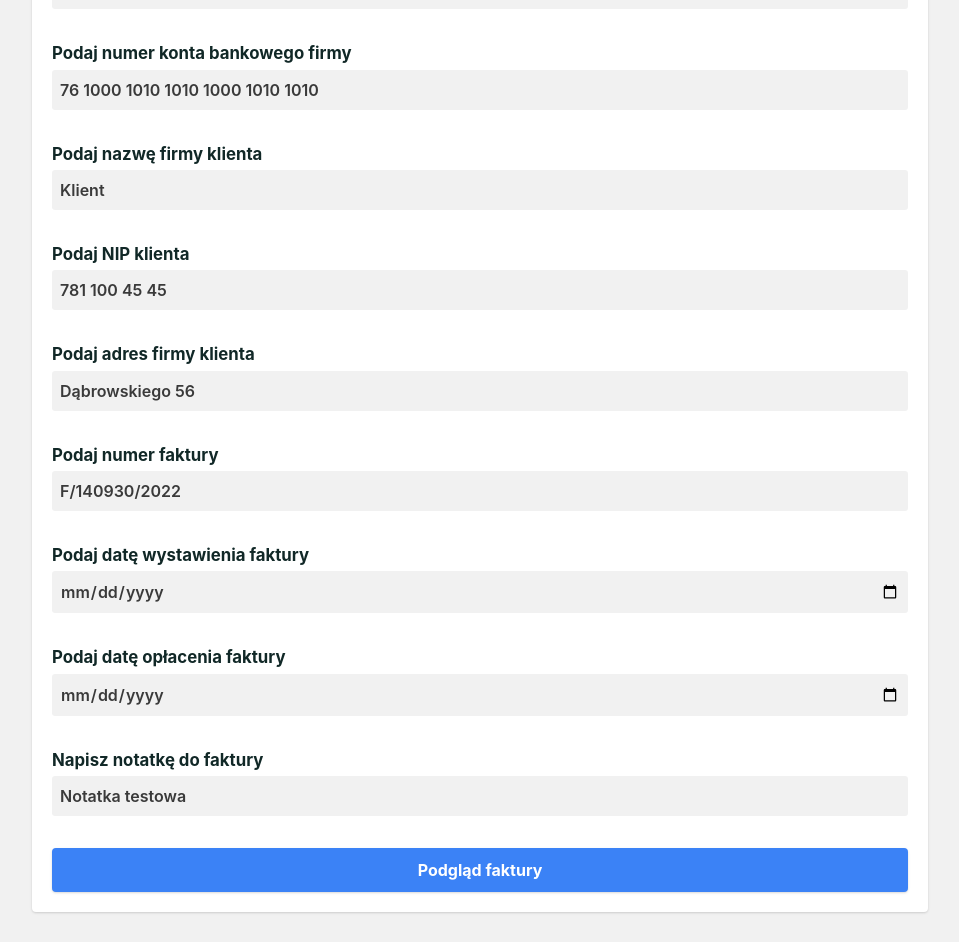
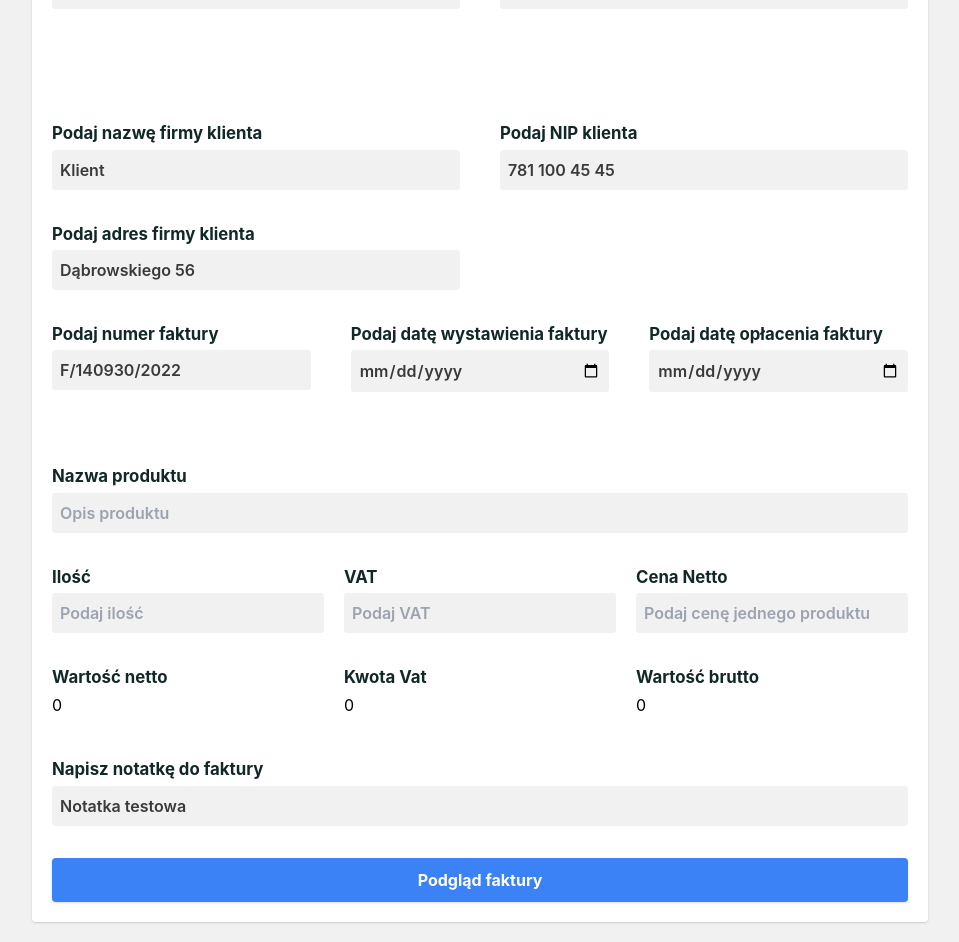
Before and after one commit to WestHumble/invoice, a React (Create React App) app: page / in a window 1280 px wide. Shown: the part 300-1242 px from the top of the page, without its empty margins (160-1119 px from the left). Built offline with nearby package versions, Linux system fonts and the light colour scheme.

Commit message:
Table form

```diff
--- a/package.json
+++ b/package.json
@@ -9,7 +9,7 @@
     "react": "^18.2.0",
     "react-dom": "^18.2.0",
     "react-icons": "^4.6.0",
-    "react-scripts": "^2.1.8",
+    "react-scripts": "^5.0.1",
     "uuid": "^9.0.0",
     "web-vitals": "^2.1.4"
   },
--- a/src/App.js
+++ b/src/App.js
@@ -8,6 +8,7 @@ import Table from "./components/Table";
 import MainDetails from "./components/MainDetails";
 import ClientDetails from "./components/ClientDetails";
 import Dates from "./components/Dates";
+import TableForm from "./components/TableForm";
 
 function App() {
   const [showInvoice, setShowInvoice] = useState(false);
@@ -25,16 +26,23 @@ function App() {
   const [invoiceDate, setInvoiceDate] = useState("");
   const [dueDate, setDueDate] = useState("");
   const [notes, setNotes] = useState("");
+  const [nazwa, setNazwa] = useState("");
+  const [ilosc, setIlosc] = useState("");
+  const [vat, setVat] = useState("");
+  const [cenaNetto, setCenaNetto] = useState("");
+  const [warNetto, setWarNetto] = useState("");
+  const [kwotaVat, setKwotaVat] = useState("");
+  const [warBrutto, setWarBrutto] = useState("");
 
   const handlePrint = () => {
     window.print();
   };
 
   useEffect(() => {
-    setName("DRS Design");
-    setNip("781 203 70 20");
-    setAddress("Mrowino");
-    setEmail("domsoj@gmail.com");
+    setName("FirmaX");
+    setNip("781 000 40 10");
+    setAddress("Poznań");
+    setEmail("testowy@gmail.com");
     setPhone("700200200");
     setBankName("PKO");
     setBankAccount("76 1000 1010 1010 1000 1010 1010");
@@ -61,7 +69,15 @@ function App() {
             invoiceDate={invoiceDate}
             dueDate={dueDate}
           />
-          <Table />
+          <Table
+            nazwa={nazwa}
+            ilosc={ilosc}
+            vat={vat}
+            cenaNetto={cenaNetto}
+            warNetto={warNetto}
+            kwotaVat={kwotaVat}
+            warBrutto={warBrutto}
+          />
           <Notes notes={notes} />
           <Footer
             name={name}
@@ -161,6 +177,8 @@ function App() {
               </div>
             </article>
 
+            <article className="md:grid grid-cols-2 gap-10">
+              <div className="flex flex-col">
                 <label htmlFor="bankName" className="font-bold">
                   Podaj nazwę banku firmy
                 </label>
@@ -173,7 +191,9 @@ function App() {
                   value={bankName}
                   onChange={(e) => setBankName(e.target.value)}
                 />
+              </div>
 
+              <div className="flex flex-col">
                 <label htmlFor="bankAccount" className="font-bold">
                   Podaj numer konta bankowego firmy
                 </label>
@@ -186,8 +206,12 @@ function App() {
                   value={bankAccount}
                   onChange={(e) => setBankAccount(e.target.value)}
                 />
+              </div>
+            </article>
 
             {/* Informacje o kliencie */}
+            <article className="md:grid grid-cols-2 gap-x-10 md:mt-20">
+              <div className="flex flex-col">
                 <label htmlFor="clientName" className="font-bold">
                   Podaj nazwę firmy klienta
                 </label>
@@ -200,7 +224,9 @@ function App() {
                   value={clientName}
                   onChange={(e) => setClientName(e.target.value)}
                 />
+              </div>
 
+              <div className="flex flex-col">
                 <label htmlFor="clientNip" className="font-bold">
                   Podaj NIP klienta
                 </label>
@@ -213,7 +239,8 @@ function App() {
                   value={clientNip}
                   onChange={(e) => setClientNip(e.target.value)}
                 />
-
+              </div>
+              <div className="flex flex-col">
                 <label htmlFor="clientAddress" className="font-bold">
                   Podaj adres firmy klienta
                 </label>
@@ -226,8 +253,12 @@ function App() {
                   value={clientAddress}
                   onChange={(e) => setClientAddress(e.target.value)}
                 />
+              </div>
+            </article>
 
             {/* Informacje o fakturze */}
+            <article className="grid grid-cols-3 gap-10">
+              <div className="flex flex-col">
                 <label htmlFor="invoiceNumber" className="font-bold">
                   Podaj numer faktury
                 </label>
@@ -240,7 +271,9 @@ function App() {
                   value={invoiceNumber}
                   onChange={(e) => setInvoiceNumber(e.target.value)}
                 />
+              </div>
 
+              <div className="flex flex-col">
                 <label htmlFor="invoiceDate" className="font-bold">
                   Podaj datę wystawienia faktury
                 </label>
@@ -253,7 +286,9 @@ function App() {
                   value={invoiceDate}
                   onChange={(e) => setInvoiceDate(e.target.value)}
                 />
+              </div>
 
+              <div className="flex flex-col">
                 <label htmlFor="dueDate" className="font-bold">
                   Podaj datę opłacenia faktury
                 </label>
@@ -266,6 +301,28 @@ function App() {
                   value={dueDate}
                   onChange={(e) => setDueDate(e.target.value)}
                 />
+              </div>
+            </article>
+
+            {/* Tabelka */}
+            <article>
+              <TableForm
+                nazwa={nazwa}
+                setNazwa={setNazwa}
+                ilosc={ilosc}
+                setIlosc={setIlosc}
+                vat={vat}
+                setVat={setVat}
+                cenaNetto={cenaNetto}
+                setCenaNetto={setCenaNetto}
+                warNetto={warNetto}
+                setWarNetto={setWarNetto}
+                kwotaVat={kwotaVat}
+                setKwotaVat={setKwotaVat}
+                warBrutto={warBrutto}
+                setWarBrutto={setWarBrutto}
+              />
+            </article>
 
             {/* Notatki */}
             <label htmlFor="notes" className="font-bold">
--- a/src/components/Notes.js
+++ b/src/components/Notes.js
@@ -2,7 +2,7 @@ import React from "react";
 
 export default function Notes({ notes }) {
   return (
-    <section className="mb-5">
+    <section className="mt-10 mb-5">
       <p className="lg:w-1/2 text-justify">{notes}</p>
     </section>
   );
--- a/src/components/Table.js
+++ b/src/components/Table.js
@@ -1,5 +1,38 @@
 import React from "react";
 
-export default function Table() {
-  return <div className="my-5">tabelka</div>;
+export default function Table({
+  nazwa,
+  ilosc,
+  vat,
+  cenaNetto,
+  warNetto,
+  kwotaVat,
+  warBrutto,
+}) {
+  return (
+    <table width="100%">
+      <thead>
+        <tr className="bg-gray-200">
+          <th>Nazwa</th>
+          <th>Ilość</th>
+          <th>Stawka VAT</th>
+          <th>Cenna netto</th>
+          <th>Wartość netto</th>
+          <th>Kwota VAT</th>
+          <th>Wartość brutto</th>
+        </tr>
+      </thead>
+      <tbody>
+        <tr>
+          <td>{nazwa}</td>
+          <td>{ilosc}</td>
+          <td>{vat}</td>
+          <td>{cenaNetto}</td>
+          <td>{warNetto}</td>
+          <td>{kwotaVat}</td>
+          <td>{warBrutto}</td>
+        </tr>
+      </tbody>
+    </table>
+  );
 }
--- /dev/null
+++ b/src/components/TableForm.js
@@ -0,0 +1,99 @@
+import { useEffect } from "react";
+import React from "react";
+
+export default function TableForm({
+  nazwa,
+  setNazwa,
+  ilosc,
+  setIlosc,
+  vat,
+  setVat,
+  cenaNetto,
+  setCenaNetto,
+  warNetto,
+  setWarNetto,
+  kwotaVat,
+  setKwotaVat,
+  warBrutto,
+  setWarBrutto,
+}) {
+  useEffect(() => {
+    const calcWarNetto = (warNetto) => {
+      setWarNetto(cenaNetto * ilosc);
+    };
+    calcWarNetto(warNetto);
+
+    const calcKwotaVat = (kwotaVat) => {
+      setKwotaVat((cenaNetto * vat) / 100);
+    };
+    calcKwotaVat(kwotaVat);
+
+    const calcWarBrutto = (warBrutto) => {
+      setWarBrutto((cenaNetto + kwotaVat) * ilosc);
+    };
+    calcWarBrutto(warBrutto);
+  }, [warNetto, cenaNetto, ilosc, vat]);
+
+  return (
+    <>
+      <div className="flex flex-col md:mt-10">
+        <label htmlFor="nazwa">Nazwa produktu</label>
+        <input
+          type="text"
+          name="nazwa"
+          id="nazwa"
+          placeholder="Opis produktu"
+          value={nazwa}
+          onChange={(e) => setNazwa(e.target.value)}
+        />
+      </div>
+      <div className="md:grid grid-cols-3 gap-x-5 md:mb-10">
+        <div className="flex flex-col">
+          <label htmlFor="ilosc">Ilość</label>
+          <input
+            type="number"
+            name="ilosc"
+            id="ilosc"
+            placeholder="Podaj ilość"
+            value={ilosc}
+            onChange={(e) => setIlosc(e.target.value)}
+          />
+        </div>
+        <div className="flex flex-col">
+          <label htmlFor="vat">VAT</label>
+          <input
+            type="number"
+            name="vat"
+            id="vat"
+            placeholder="Podaj VAT"
+            value={vat}
+            onChange={(e) => setVat(e.target.value)}
+          />
+        </div>
+        <div className="flex flex-col">
+          <label htmlFor="cenaNetto">Cena Netto</label>
+          <input
+            type="number"
+            name="cenaNetto"
+            id="cenaNetto"
+            placeholder="Podaj cenę jednego produktu"
+            value={cenaNetto}
+            onChange={(e) => setCenaNetto(e.target.value)}
+          />
+        </div>
+        <div className="flex flex-col">
+          <label htmlFor="cenaNetto">Wartość netto</label>
+          <p>{warNetto}</p>
+        </div>
+        <div className="flex flex-col">
+          <label htmlFor="cenaNetto">Kwota Vat</label>
+          <p>{kwotaVat}</p>
+        </div>
+        <div className="flex flex-col">
+          <label htmlFor="cenaNetto">Wartość brutto</label>
+          <p>{warBrutto}</p>
+        </div>
+      </div>
+    </>
+  );
+}
```
Also changed, not shown: 1 other file (tests, documents, lock files or other folders). Lines whose indentation alone changed are shown as unchanged.
